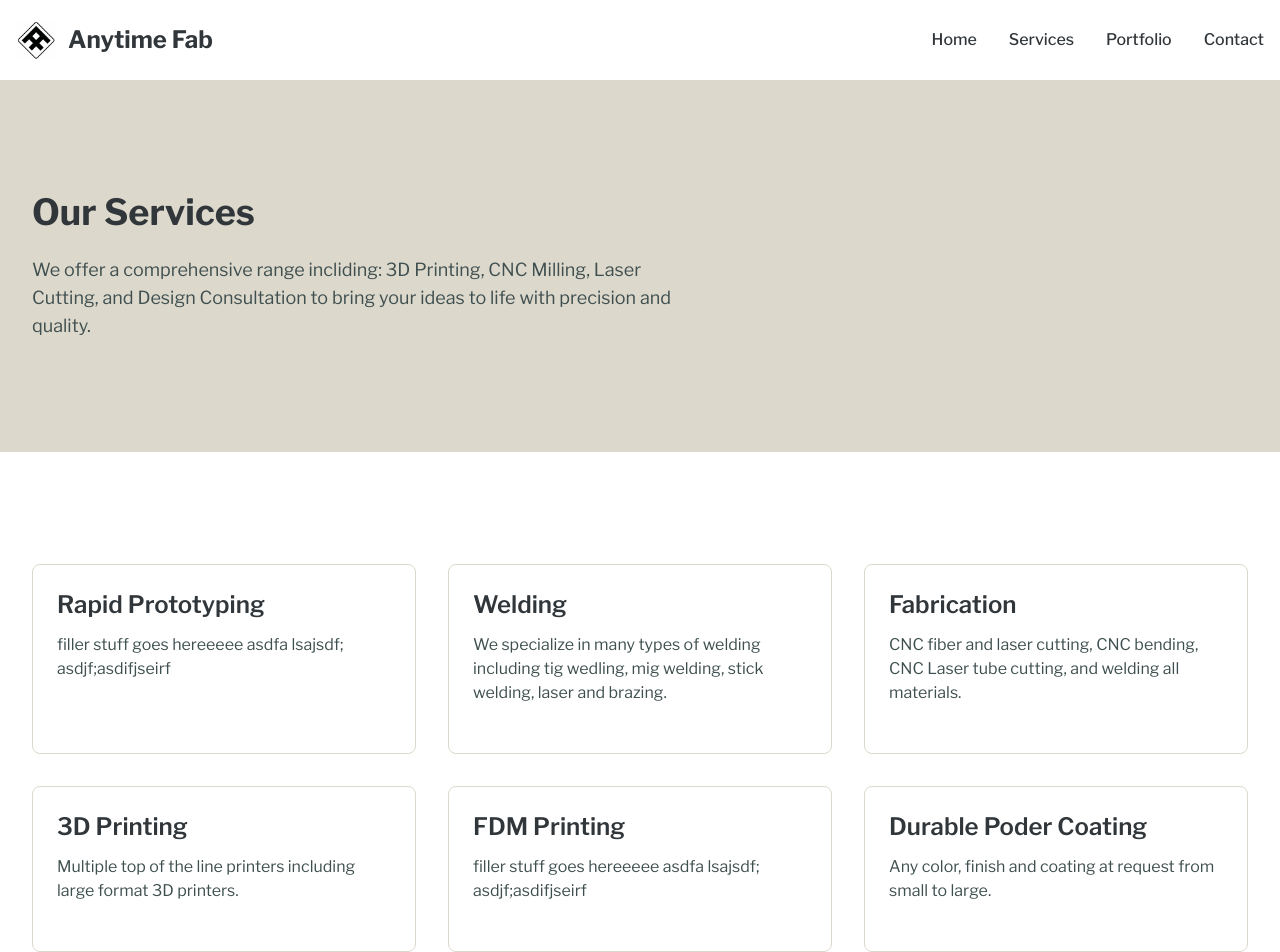
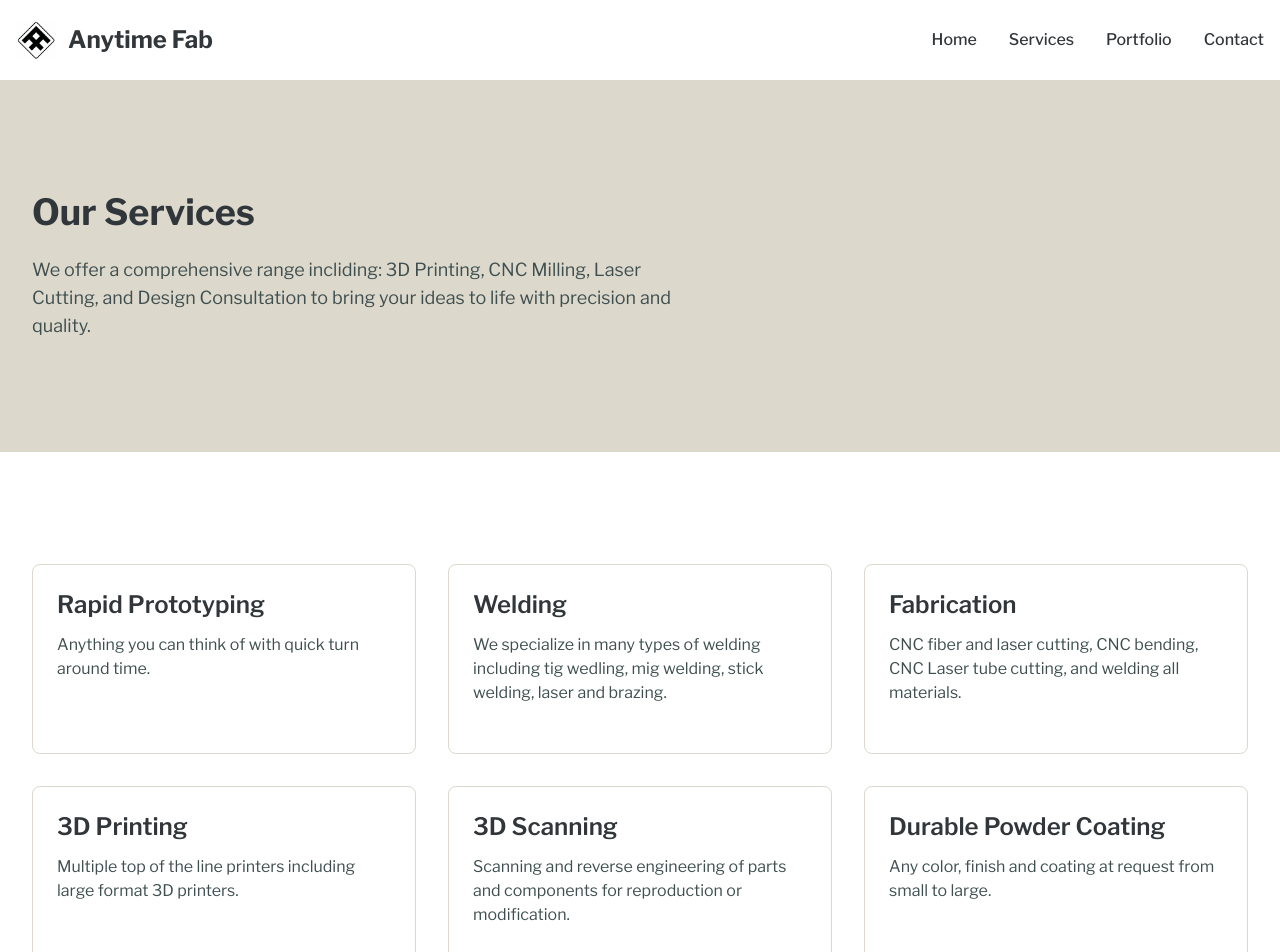
Before and after one commit to WisePixie/AnytimeFab, a React app: page /services in a window 1280 px wide. Shown: the top 952 px of the page. Built offline with nearby package versions, Linux system fonts and the light colour scheme; the HTML template or start-up script is replaced by a standard one.

Commit message:
Services and home mods

```diff
--- a/src/pages/Home.tsx
+++ b/src/pages/Home.tsx
@@ -68,7 +68,7 @@ export const Home = () => {
               </p>
               <p className="text-secondary mb-6">
                 From concept to reality - We turn your idea into high-quality, functional parts, FAST. Weather you're an inventor, engineer,
-                small business, or hobbyiust, we've got you covered.
+                small business, or hobbyist, we've got you covered.
               </p>
               <p className="text-secondary mb-6">
                 We specialize in short lead times, custom work, and personalized service that big shops just can't match.
--- a/src/pages/Services.tsx
+++ b/src/pages/Services.tsx
@@ -4,7 +4,7 @@ export const Services = () => {
     {
       title: "Rapid Prototyping",
       description:
-        "filler stuff goes hereeeee  asdfa lsajsdf; asdjf;asdifjseirf "
+        "Anything you can think of with quick turn around time. "
     },
     {
       title: "Welding",
@@ -22,12 +22,12 @@ export const Services = () => {
         "Multiple top of the line printers including large format 3D printers. "
     },
     {
-      title: "FDM Printing",
+      title: "3D Scanning",
       description:
-        "filler stuff goes hereeeee  asdfa lsajsdf; asdjf;asdifjseirf "
+        "Scanning and reverse engineering of parts and components for reproduction or modification."
     },
     {
-      title: "Durable Poder Coating",
+      title: "Durable Powder Coating",
       description:
         "Any color, finish and coating at request from small to large."
     },
```
